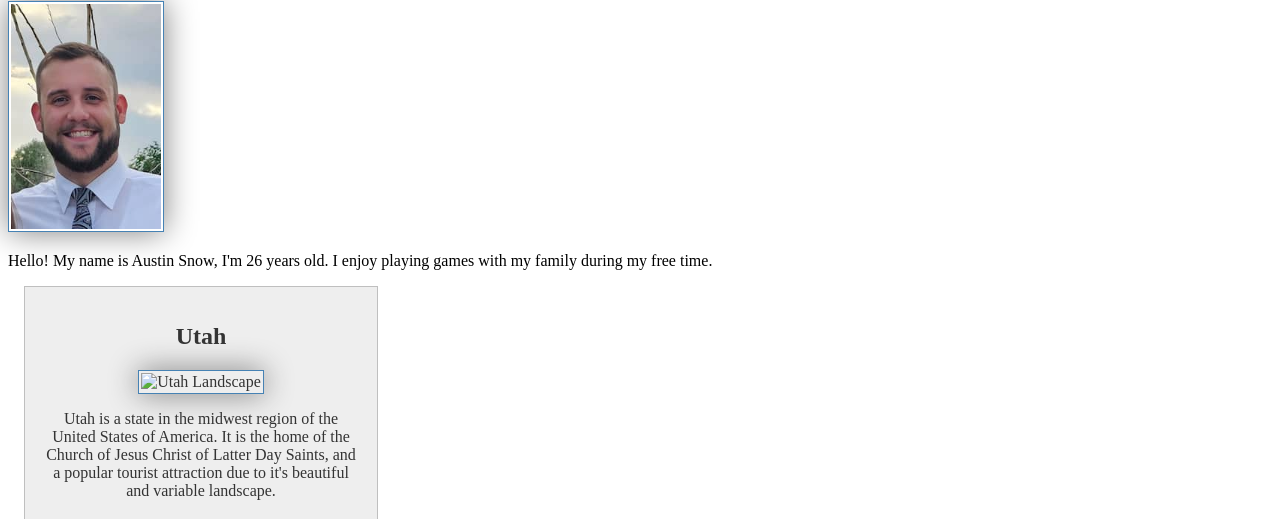
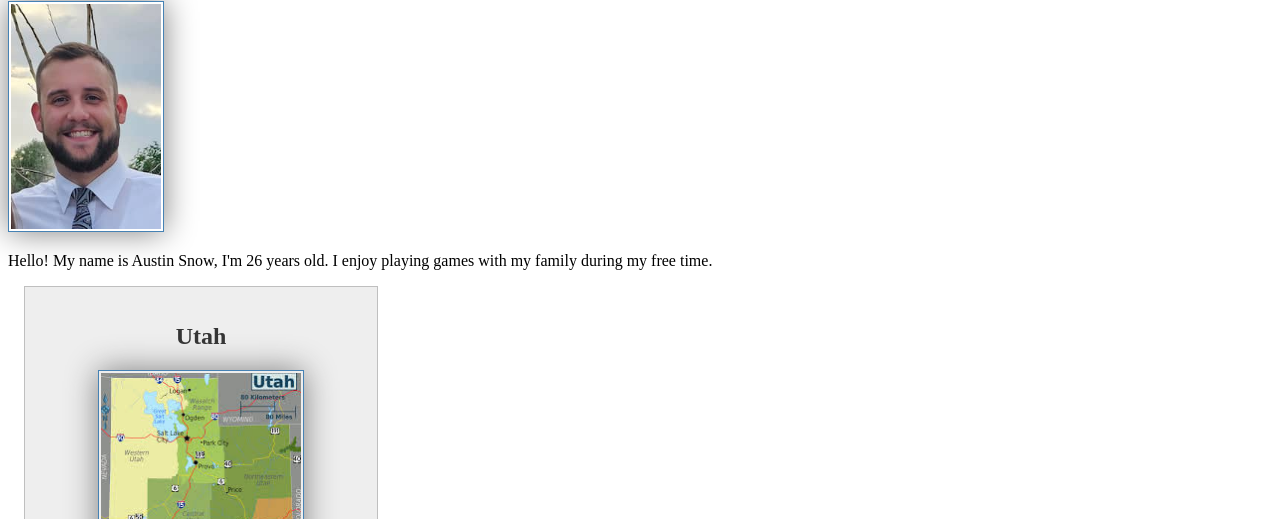
Before and after one commit to snowaustin/wdd130, a plain HTML site: page index.html in a window 1280 px wide. Shown: the part 281-800 px from the top of the page. Drawn offline with Linux system fonts and the light colour scheme.

Commit message:
commit 9

```diff
--- a/index.html
+++ b/index.html
@@ -23,7 +23,7 @@
         </main>
         <aside>
             <h2>Utah</h2>
-            <img src="image/utah.jpg" alt="Utah Landscape">
+            <img src="images/utah.jpg" alt="Utah Landscape">
             <p>Utah is a state in the midwest region of the United States of America. It is the home of the Church of Jesus Christ of Latter Day Saints, and a popular tourist attraction due to it's beautiful and variable landscape.</p>
         </aside>
         <footer>
```
